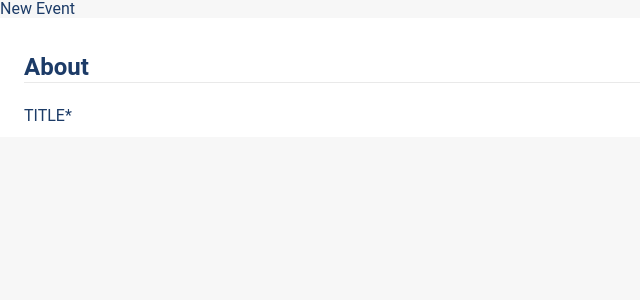
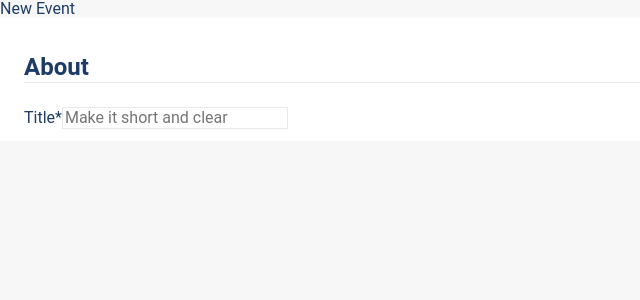
Before and after one commit to pumanitro/Accenture-Interview-App, a React (Create React App) app: page / in a window 1280 px wide. Shown: the top 300 px of the page, without its empty margins (0-640 px from the left). Built offline with nearby package versions, Linux system fonts and the light colour scheme.

Commit message:
Created Form element component.

```diff
--- /dev/null
+++ b/src/components/FormElement/FormElement.tsx
@@ -0,0 +1,19 @@
+import React, { FC } from 'react';
+import { Overline } from '../Overline/Overline.s';
+
+type FormElementPropsType = {
+  title: string;
+  isRequired: boolean;
+};
+
+export const FormElement: FC<FormElementPropsType> = ({ title, isRequired, children }) => {
+  return (
+    <>
+      <Overline>
+        {title}
+        {isRequired && '*'}
+      </Overline>
+      {children}
+    </>
+  );
+};
--- /dev/null
+++ b/src/components/Input/Input.tsx
@@ -0,0 +1,5 @@
+import styled from 'styled-components';
+
+export const Input = styled.input`
+  border: 1px solid ${props => props.theme.colors.utils.border.mid};
+`;
--- a/src/pages/Home/About/About.tsx
+++ b/src/pages/Home/About/About.tsx
@@ -1,12 +1,15 @@
 import React from 'react';
 import { CardTitle, Card } from 'components/Card/Card.s';
-import { Overline } from 'components/Overline/Overline.s';
+import { Input } from 'components/Input/Input';
+import { FormElement } from 'components/FormElement/FormElement';
 
 export const About = () => {
   return (
     <Card>
       <CardTitle>About</CardTitle>
-      <Overline>TITLE*</Overline>
+      <FormElement title="title" isRequired>
+        <Input placeholder="Make it short and clear" />
+      </FormElement>
     </Card>
   );
 };
```
